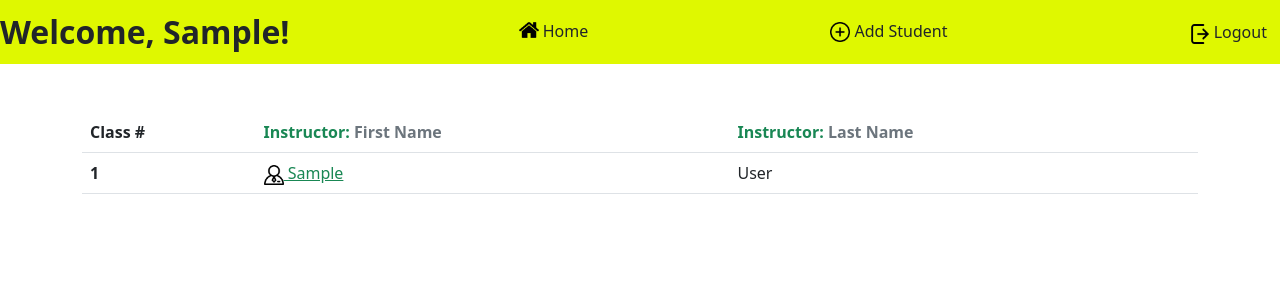
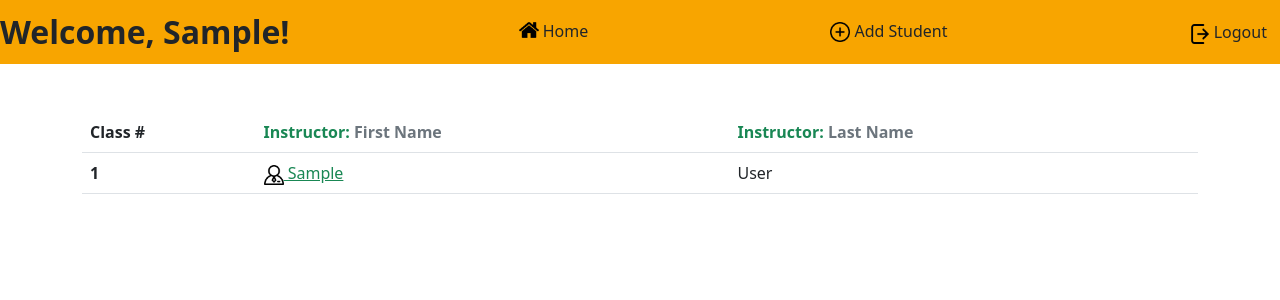
Before and after one commit to alexis0501/Python-Project, a Flask app: page /home in a window 1280 px wide. Shown: the top 300 px of the page. Run offline with Flask 2, Linux system fonts and the light colour scheme; the visitor is signed in with stand-in values (Sample User, id 1); tables that the repository leaves empty or names only in its code hold one stand-in row (values such as "Sample post").

Commit message:
Changed navbar bg to orange

```diff
--- a/flask_app/static/css/navbar.css
+++ b/flask_app/static/css/navbar.css
@@ -1,5 +1,5 @@
 nav{
-    background-color: rgb(223, 248, 0);
+    background-color: rgb(248, 165, 0);
 }
 
 .welcome-text{
```
